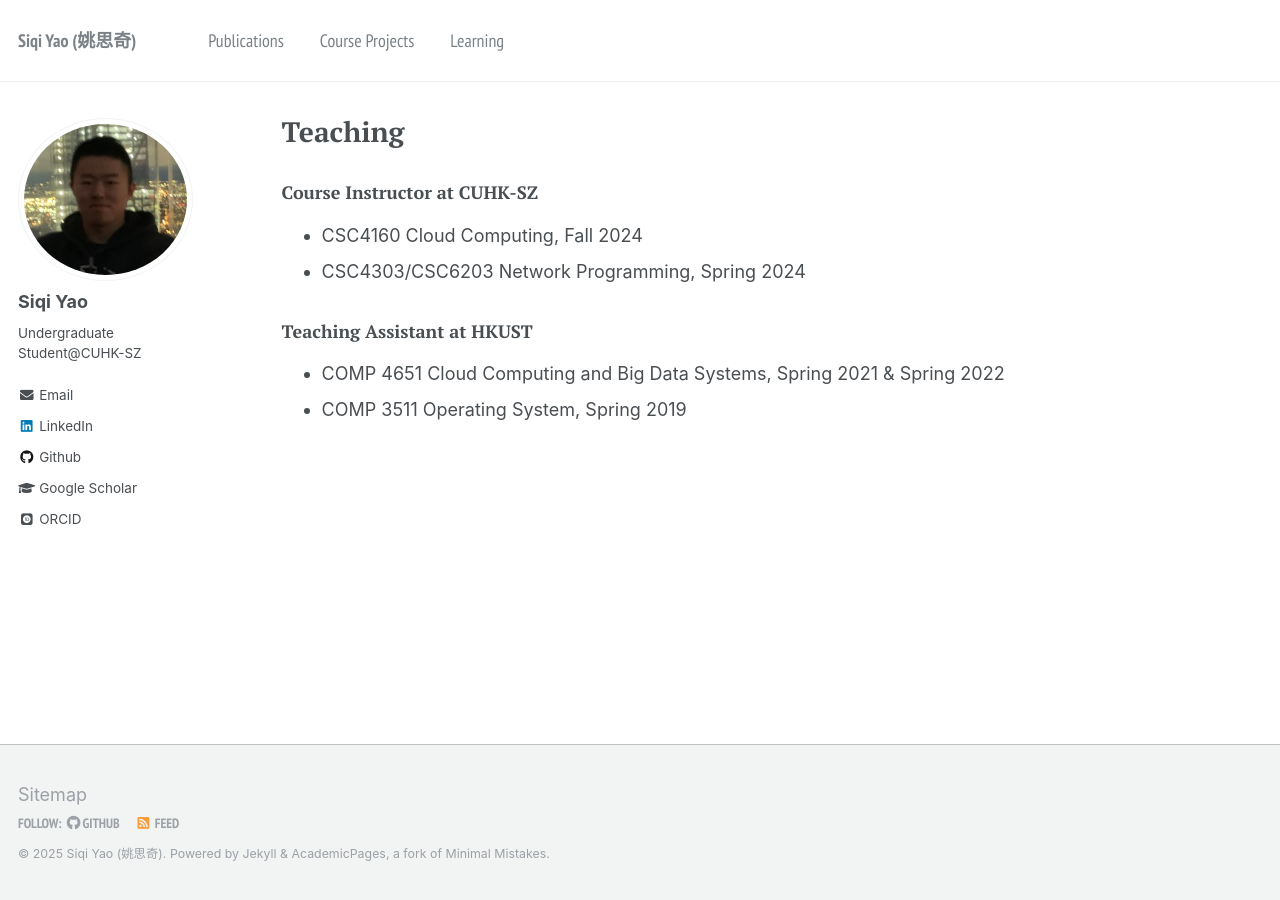
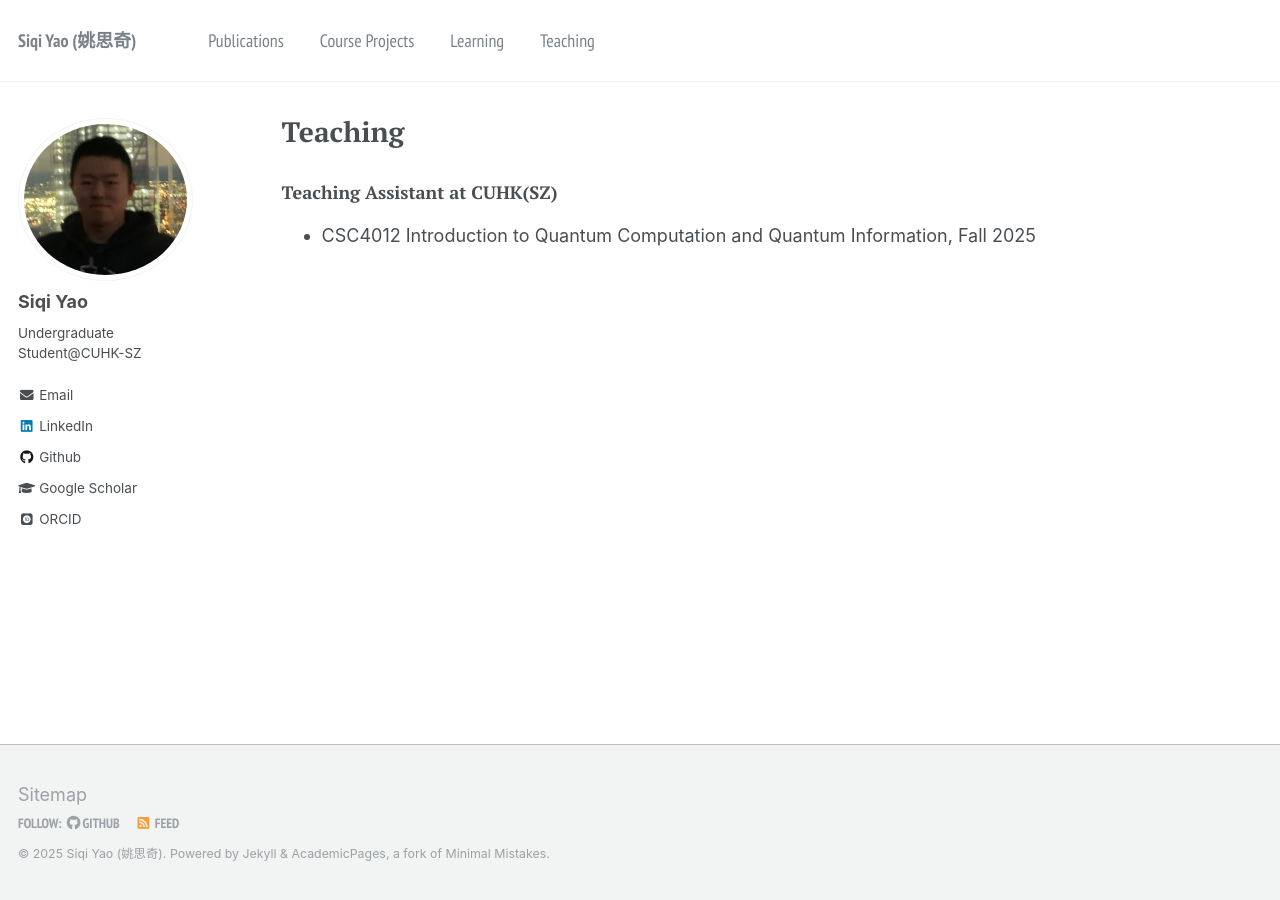
Before and after one commit to YaoSiqi2003/YaoSiqi2003.github.io, a Jekyll site: the page built from _pages/teaching.md, in a window 1280 px wide. Built offline with Jekyll 4.4.1, drawn with Linux system fonts in a browser that asks for light colours; some web fonts are replaced.

Commit message:
Add new files

```diff
--- a/_data/navigation.yml
+++ b/_data/navigation.yml
@@ -9,8 +9,8 @@ main:
   - title: "Learning"
     url: /learning/
 
-  #- title: "Teaching"
-  #  url: /teaching/
+  - title: "Teaching"
+    url: /teaching/
 
   # - title: "Portfolio"
   #   url: /portfolio/
--- a/_pages/teaching.md
+++ b/_pages/teaching.md
@@ -5,12 +5,11 @@ permalink: /teaching/
 author_profile: true
 ---
 
-### Course Instructor at CUHK-SZ
+<!-- ### Course Instructor at CUHK-SZ
 
 - CSC4160 Cloud Computing, Fall 2024
-- CSC4303/CSC6203 Network Programming, Spring 2024
+- CSC4303/CSC6203 Network Programming, Spring 2024 -->
 
-### Teaching Assistant at HKUST
+### Teaching Assistant at CUHK(SZ)
 
-- COMP 4651 Cloud Computing and Big Data Systems, Spring 2021 & Spring 2022
-- COMP 3511 Operating System, Spring 2019
+- CSC4012 Introduction to Quantum Computation and Quantum Information, Fall 2025
```
Also changed, not shown: _pages/learning.md (+1 -0 lines).
